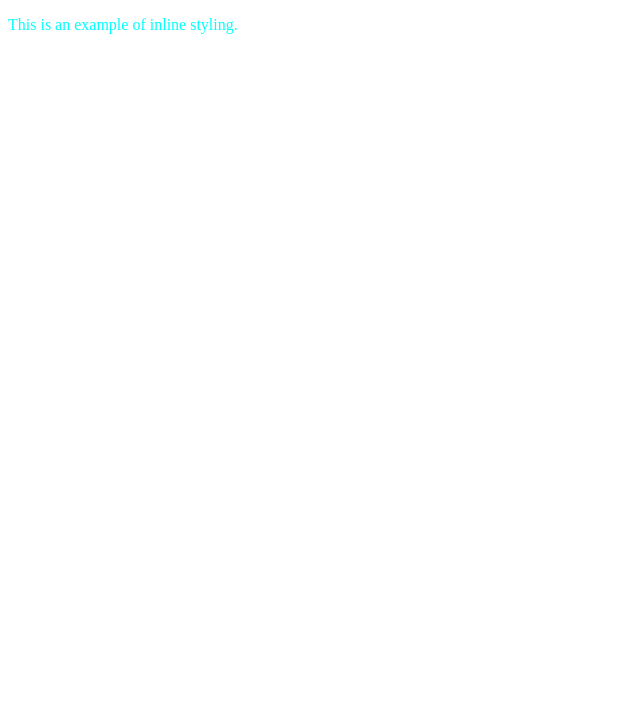
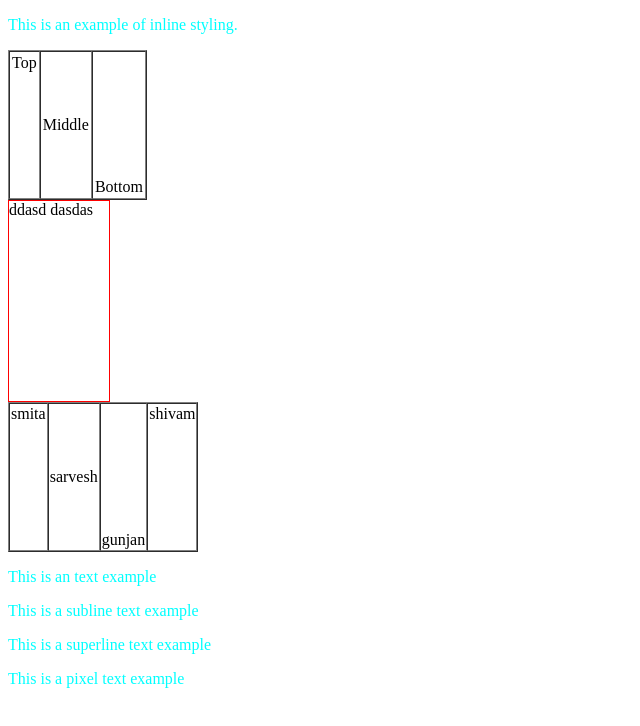
Before and after one commit to smita-89/solo-css, a plain HTML site: page index.html in a window 1280 px wide. Shown: the whole page, without its empty margins (0-640 px from the left). Drawn offline with Linux system fonts and the light colour scheme.

Commit message:
made sample changes

```diff
--- a/index.html
+++ b/index.html
@@ -11,5 +11,30 @@
     <p >
         This is an example of inline styling.
     </p>
+
+    <table border="1" cellpadding="2" cellspacing="0" style="height: 150px;">
+        <tr>
+           <td class="top">Top</td>
+           <td class="middle">Middle</td>
+           <td class="bottom">Bottom</td>
+        </tr>
+      </table>
+
+      <div class="cxl-main">
+          ddasd
+        dasdas
+     </div>
+    <table border="1" cellpading="2" cellspacing="0" style="height: 150px;">
+        <tr>
+            <td class="tops">smita</td>
+            <td class="middles">sarvesh</td>
+            <td class="bottoms">gunjan</td>
+            <td class="super">shivam</td>
+        </tr>
+    </table>
+    <p>This is an <span class="baseline">text example</span></p>
+    <p>This is a subline text example</p>
+    <p>This is a superline text example</p>
+    <p>This is a pixel text example</p>
 </body>
 </html>
--- a/test.css
+++ b/test.css
@@ -1,3 +1,39 @@
 p {
     color: aqua;
 }
+
+td.top {
+    vertical-align: top;
+}
+
+td.middle {
+    vertical-align: middle;
+}
+
+td.bottom {
+    vertical-align: bottom;
+}
+
+div.cxl-main{
+
+     border: 1px solid red;
+     height: 200px;
+     width: 100px;
+     vertical-align: middle;
+     vertical-align: bottom;
+}
+td.tops {
+    vertical-align: top;
+}
+
+td.middles {
+    vertical-align: middle;
+}
+
+td.bottoms {
+    vertical-align: bottom;
+}
+
+td.super {
+    vertical-align: super;
+}
```
